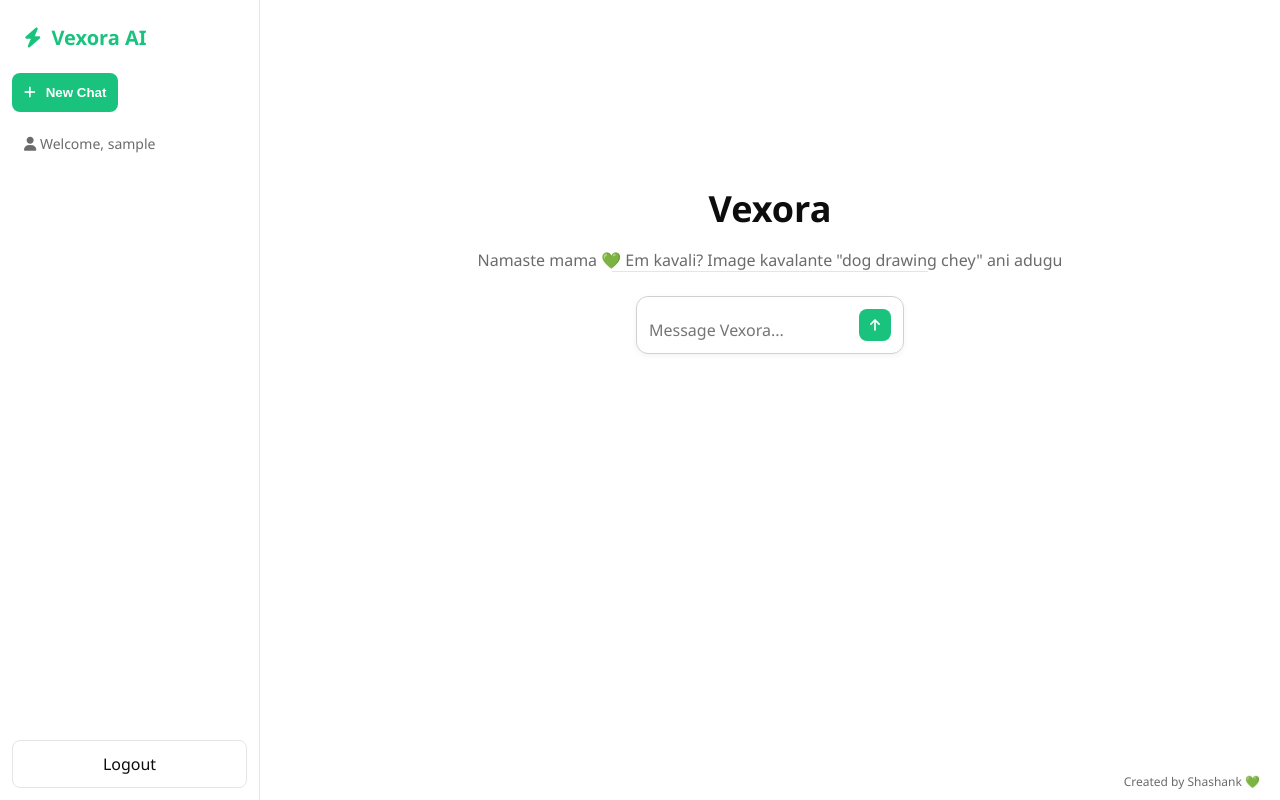
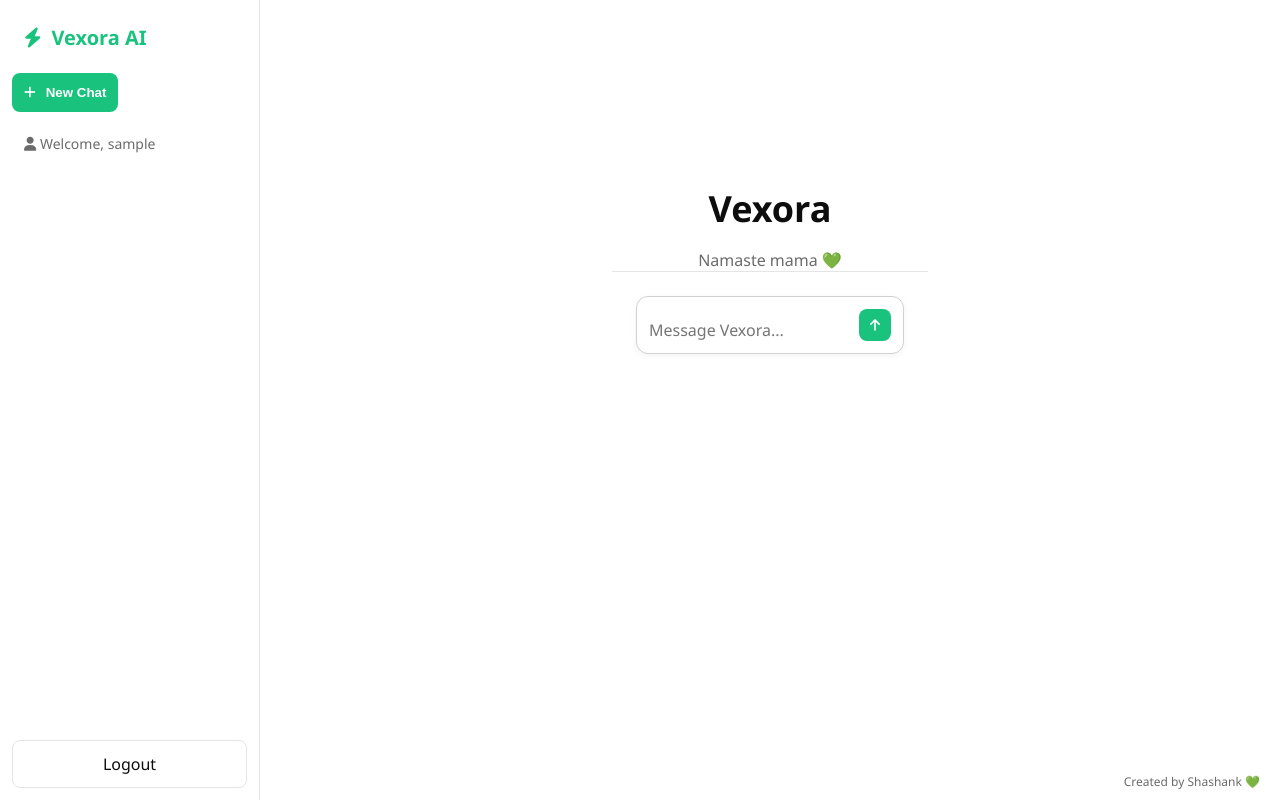
Before and after one commit to gundetishashank18-alt/vexora-AI, a Flask app: page /chat in a window 1280 px wide. Run offline with Flask 3, Linux system fonts and the light colour scheme; the visitor is signed in with stand-in values (Sample User, id 1).

```diff
--- a/templates/chat.html
+++ b/templates/chat.html
@@ -123,7 +123,7 @@
         <div class="chat-area" id="chatArea">
             <div class="welcome" id="welcome">
                 <h1>Vexora</h1>
-                <p>Namaste mama 💚 Em kavali? Image kavalante "dog drawing chey" ani adugu</p>
+                <p>Namaste mama 💚</p>
             </div>
         <div class="input-area">
             <div class="input-box">
```
